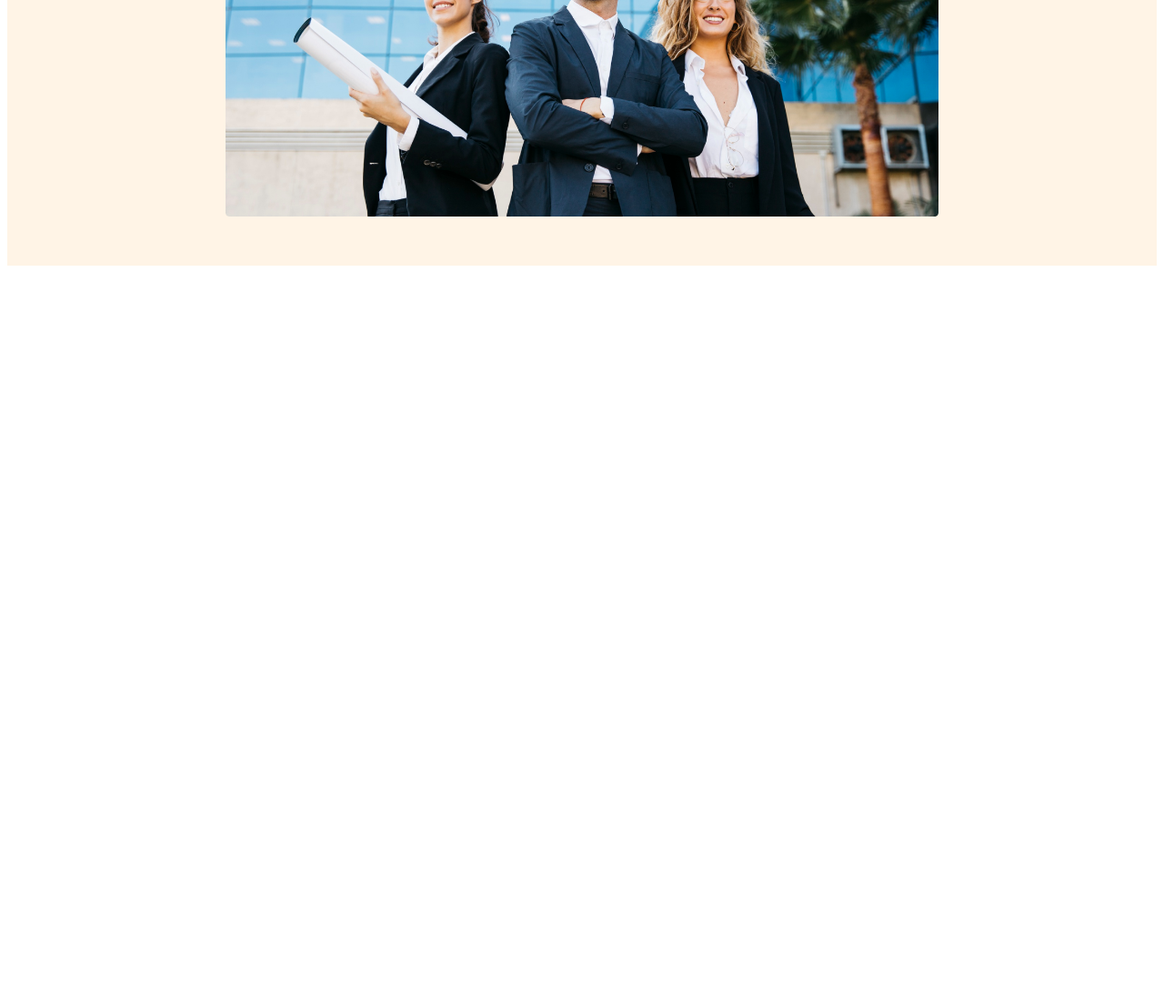
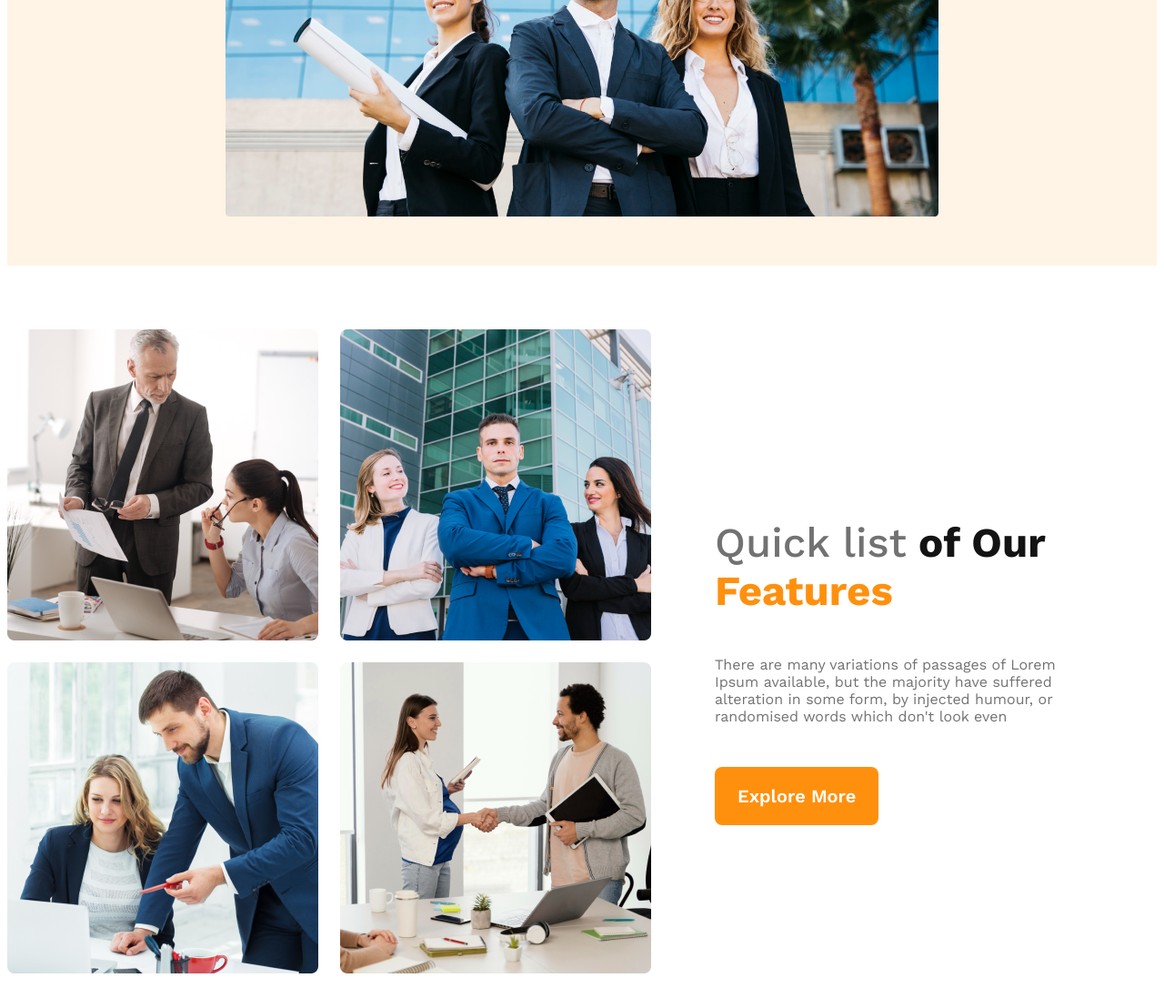
Before and after one commit to mdnahidkobir5/g3-architect-website, a plain HTML site: page index.html in a window 1280 px wide. Shown: the part 750-1858 px from the top of the page at 91% size. Before the commit the page ends 1050 px from the top, so only its background shows below. Drawn offline with nearby package versions, Linux system fonts and the light colour scheme.

Commit message:
finished team section responsive

```diff
--- a/index.html
+++ b/index.html
@@ -22,7 +22,7 @@
         <div class="banner">
             <div class="banner-content">
                 <h1 class="banner-title">Brand New Group of Architects </h1>
-                <p class="banner-description">There are many variations of passages of Lorem Ipsum available, but the
+                <p class="text-gray">There are many variations of passages of Lorem Ipsum available, but the
                     majority have suffered alteration in some form, by injected humour, or randomised words which don't
                     look even</p>
                 <button class="btn-primary">Explore More</button>
@@ -31,7 +31,19 @@
         </div>
     </header>
     <main>
-
+        <section class="teams-container">
+            <div class="teams-img-container">
+                <img src="images/team1.png" alt="">
+                <img src="images/team2.png" alt="">
+                <img src="images/team3.png" alt="">
+                <img src="images/team4.png" alt="">
+            </div>
+            <div class="teams-content">
+                <h3 class="teams-title"><span class="quick-list">Quick list</span> <span class="of-our">of Our</span> <span class="text-features">Features</span></h3>
+                <p class="text-gray">There are many variations of passages of Lorem Ipsum available, but the majority have suffered alteration in some form, by injected humour, or randomised words which don't look even</p>
+                <button class="btn-primary">Explore More</button>
+            </div>
+        </section>
     </main>
     <footer>
 
--- a/styles/style.css
+++ b/styles/style.css
@@ -50,7 +50,7 @@
 
 }
 
-.banner-description {
+.text-gray {
     color: #727272;
     font-size: 16px;
 }
@@ -72,15 +72,51 @@
     margin-top: 20px;
 }
 
+/* main styles */
 
+main{
+    max-width: 1440px;
+    margin: 70px auto;
+}
+.teams-container{
+    display: flex;
+    align-items: center;
+}
+.teams-img-container{
+    display: grid;
+    grid-template-columns: repeat(2, 1fr);
+    gap: 1.5rem;
 
+}
+.teams-content{
+    padding-right: 70px;
+    padding-left: 70px;
+}
+.teams-title{
+    font-size: 2.85rem;
+}
+ .teams-title .quick-list{
+    color: #727272;
+    font-weight: 500;
+}
+.teams-title .text-features{
+    color: #FF900E;
+    font-weight: 700;
+}
+.teams-title .of-our{
+    color: #131313;
+    font-weight: 700;
+}
 
 @media screen and (max-width: 576px) {
 
     .header {
         padding: 20px;
     }
-    nav {
+    nav ,.teams-container{
         flex-direction: column;
     }
+    .teams-img-container{
+        grid-template-columns: 1fr;
+    }
 }
```
